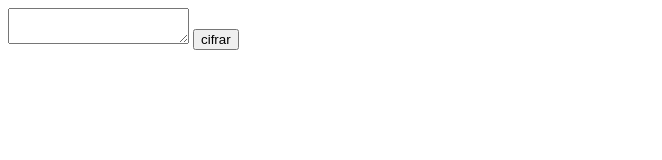
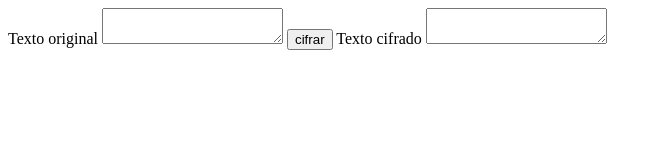
Before and after one commit to bytefade/simplecypher, a plain HTML site: page index.html in a window 1280 px wide. Both pictures are taken after a click on the button "cifrar". Shown: the whole page, without its empty margins (0-662 px from the left). Drawn offline with Linux system fonts and the light colour scheme.

Commit message:
add textarea cifrado

```diff
--- a/index.html
+++ b/index.html
@@ -1,8 +1,11 @@
 <!doctype html>
 <html>
     <body>
+        <label>Texto original</label>
         <textarea id="text"></textarea>
         <button onclick="cifrar()">cifrar</button>
+        <label>Texto cifrado</label>
+        <textarea id="cifrada"></textarea>
     </body>
     <script>
         const ALPHABET_LENGHT = 26;
@@ -23,6 +26,8 @@
                 cifrada += alfabeto(index);
                 console.log("CIFRADA", cifrada);
             }
+            let textAreaCifrada = document.getElementById("cifrada");
+            textAreaCifrada.innerHTML = cifrada;
         }
         //Acha soma dos índices
         function calculaTotalIndice(palavra) {
```
